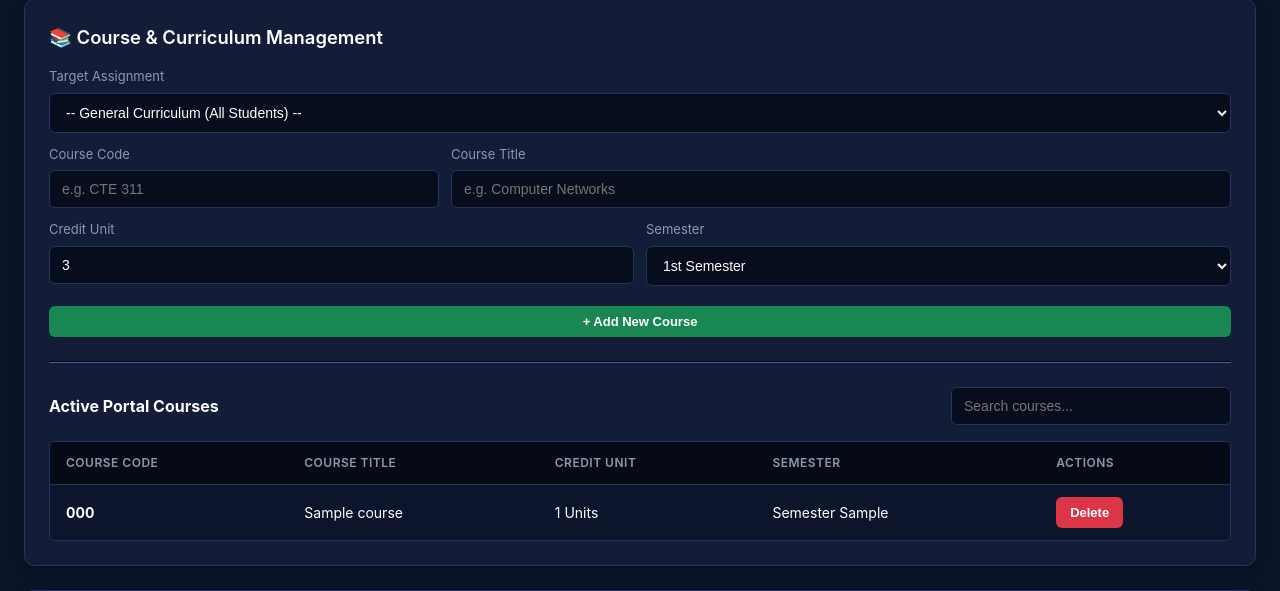
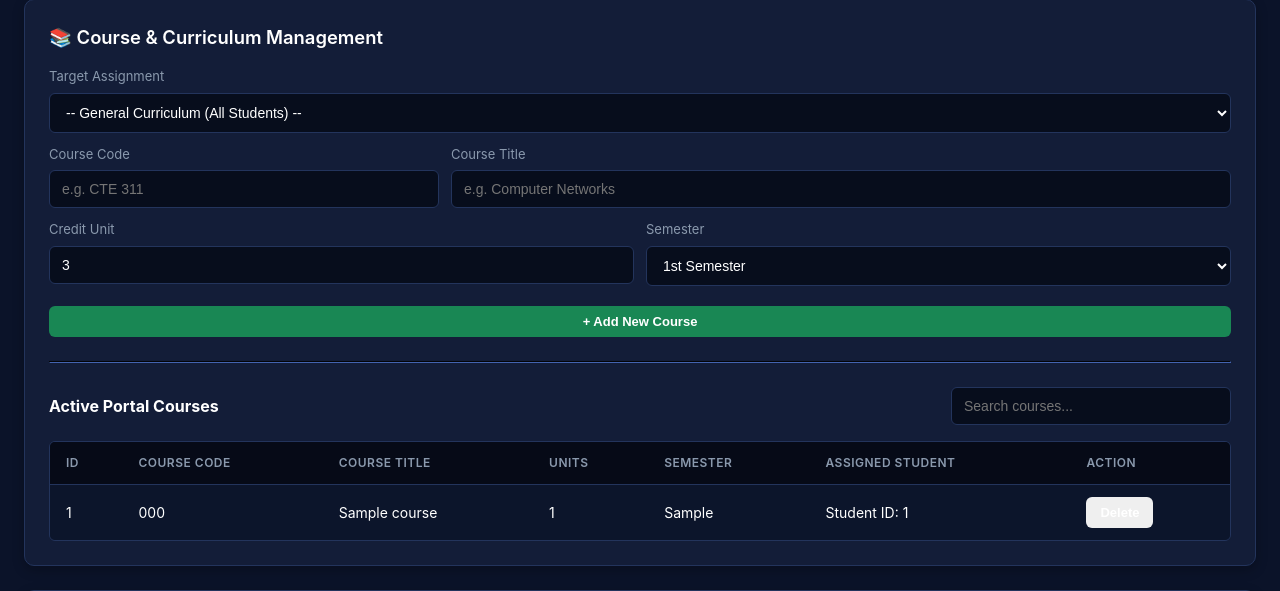
Before and after one commit to sulemanyunusabakura-jpg/magazawa-portal, a Flask app: page /dashboard/admin in a window 1280 px wide. Shown: the part 394-985 px from the top of the page. Run offline with Flask 3, Linux system fonts and the light colour scheme; a user stored in the database is signed in; data comes from the database, SQL or seed files in the repository; tables that the repository leaves empty hold one stand-in row (values such as "Sample post").

Commit message:
Update admin_dashboard.html

```diff
--- a/templates/admin_dashboard.html
+++ b/templates/admin_dashboard.html
@@ -462,32 +462,42 @@
         </div>
 
         <div class="table-responsive">
-            <table id="courseTable">
+    <table class="table table-dark table-striped align-middle">
         <thead>
             <tr>
+                <th>ID</th>
                 <th>Course Code</th>
                 <th>Course Title</th>
-                        <th>Credit Unit</th>
+                <th>Units</th>
                 <th>Semester</th>
-                        <th>Actions</th>
+                <th>Assigned Student</th>
+                <th>Action</th>
             </tr>
         </thead>
         <tbody>
             {% for course in courses %}
             <tr>
-                        <td><strong>{{ course.course_code }}</strong></td>
-                        <td>{{ course.course_name }}</td>
-                        <td>{{ course.unit if course.unit else 3 }} Units</td>
-                        <td>Semester {{ course.semester if course.semester else 1 }}</td>
+                <td>{{ course.id }}</td>
+                <td>{{ course.course_code or course.code }}</td>
+                <td>{{ course.course_name or course.title }}</td>
+                <td>{{ course.unit }}</td>
+                <td>{{ course.semester }}</td>
                 <td>
-                            <form action="{{ url_for('delete_course', course_id=course.id) }}" method="POST" onsubmit="return confirm('Remove this course from curriculum?');">
-                                <button type="submit" class="btn btn-danger">Delete</button>
+                    {% if course.student_id %}
+                        Student ID: {{ course.student_id }}
+                    {% else %}
+                        <span class="badge bg-secondary">Global Course</span>
+                    {% endif %}
+                </td>
+                <td>
+                    <form action="{{ url_for('delete_course', course_id=course.id) }}" method="POST" onsubmit="return confirm('Are you sure you want to delete this course?');" style="display:inline;">
+                        <button type="submit" class="btn btn-sm btn-outline-danger">Delete</button>
                     </form>
                 </td>
             </tr>
             {% else %}
             <tr>
-                        <td colspan="5" style="text-align: center; color: var(--text-muted);">No active courses registered in system.</td>
+                <td colspan="7" class="text-center text-muted">No courses uploaded yet.</td>
             </tr>
             {% endfor %}
         </tbody>
```
Lines whose indentation alone changed are shown as unchanged.
